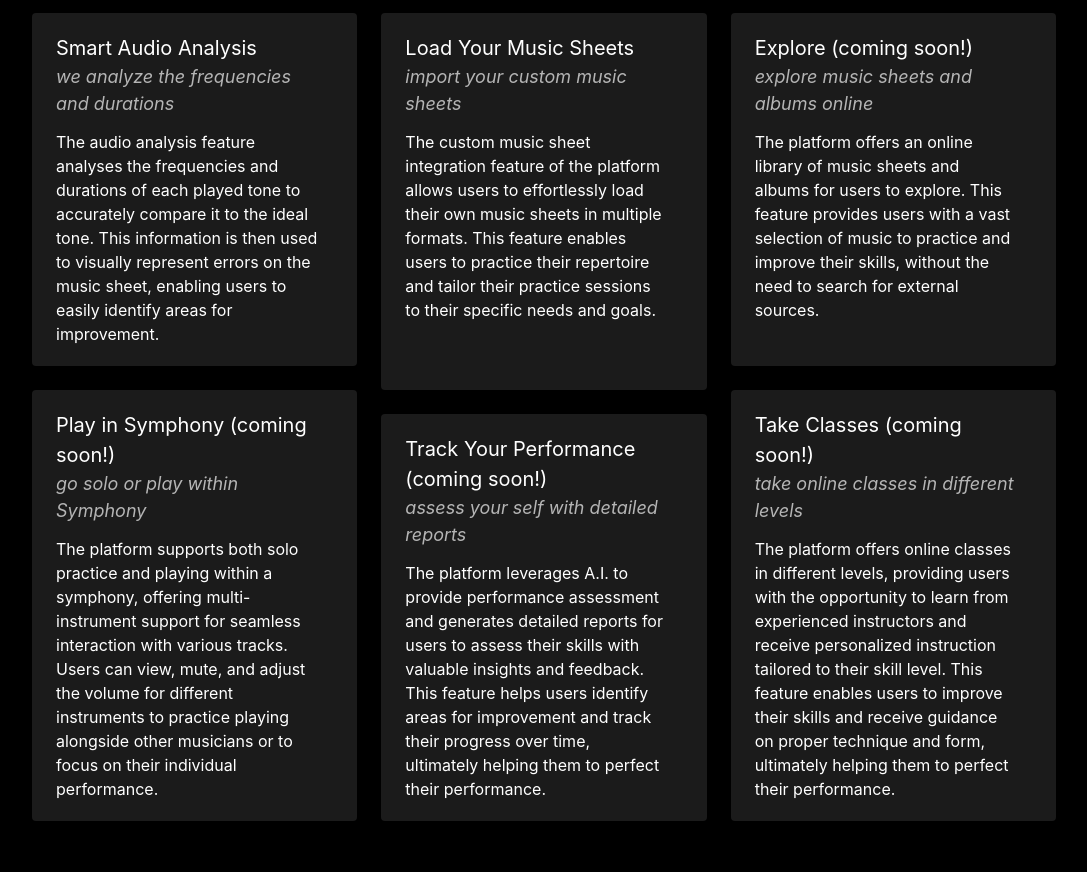
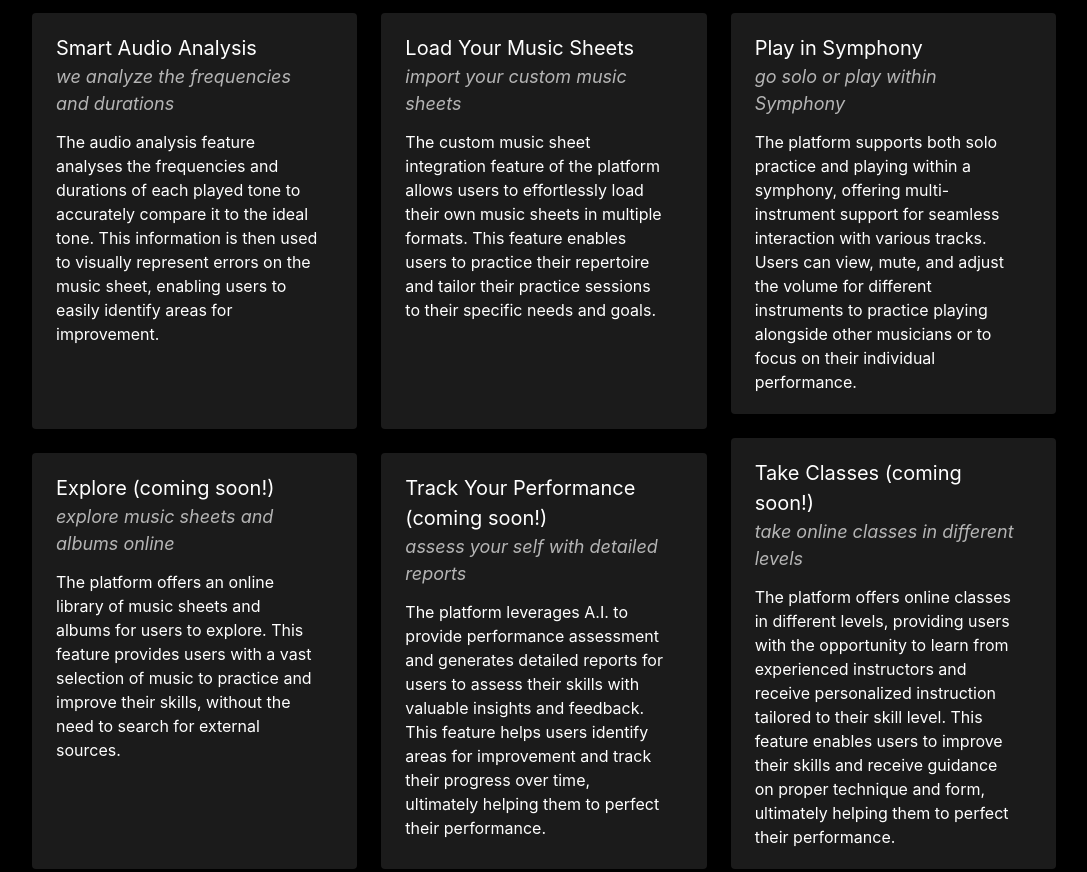
Before and after one commit to violex-app/app, a plain HTML site: page public/index.html in a window 1280 px wide. Shown: the part 1561-2433 px from the top of the page, without its empty margins (96-1183 px from the left). Drawn offline with nearby package versions, Linux system fonts and the light colour scheme.

Commit message:
style: features sections

```diff
--- a/public/index.html
+++ b/public/index.html
@@ -105,9 +105,9 @@
                       <p class="white-content">The audio analysis feature analyses the frequencies and durations of each played tone to accurately compare it to the ideal tone. This information is then used to visually represent errors on the music sheet, enabling users to easily identify areas for improvement.</p>
                     </article>
                     <article class="tile is-child notification" style="background-color: #1b1b1b;">
-                      <p class="white-title">Play in Symphony (coming soon!)</p>
-                      <p class="white-subtitle">go solo or play within Symphony</p>
-                      <p class="white-content">The platform supports both solo practice and playing within a symphony, offering multi-instrument support for seamless interaction with various tracks. Users can view, mute, and adjust the volume for different instruments to practice playing alongside other musicians or to focus on their individual performance.</p>
+                      <p class="white-title">Explore (coming soon!)</p>
+                      <p class="white-subtitle">explore music sheets and albums online</p>
+                      <p class="white-content">The platform offers an online library of music sheets and albums for users to explore. This feature provides users with a vast selection of music to practice and improve their skills, without the need to search for external sources.</p>
                     </article>
                   </div>
                 </div>
@@ -135,9 +135,9 @@
                 <div class="tile">
                   <div class="tile is-parent is-vertical">
                     <article class="tile is-child notification" style="background-color: #1b1b1b;">
-                      <p class="white-title">Explore (coming soon!)</p>
-                      <p class="white-subtitle">explore music sheets and albums online</p>
-                      <p class="white-content">The platform offers an online library of music sheets and albums for users to explore. This feature provides users with a vast selection of music to practice and improve their skills, without the need to search for external sources.</p>
+                      <p class="white-title">Play in Symphony</p>
+                      <p class="white-subtitle">go solo or play within Symphony</p>
+                      <p class="white-content">The platform supports both solo practice and playing within a symphony, offering multi-instrument support for seamless interaction with various tracks. Users can view, mute, and adjust the volume for different instruments to practice playing alongside other musicians or to focus on their individual performance.</p>
                     </article>
                     <article class="tile is-child notification" style="background-color: #1b1b1b;">
                       <p class="white-title">Take Classes (coming soon!)</p>
```
